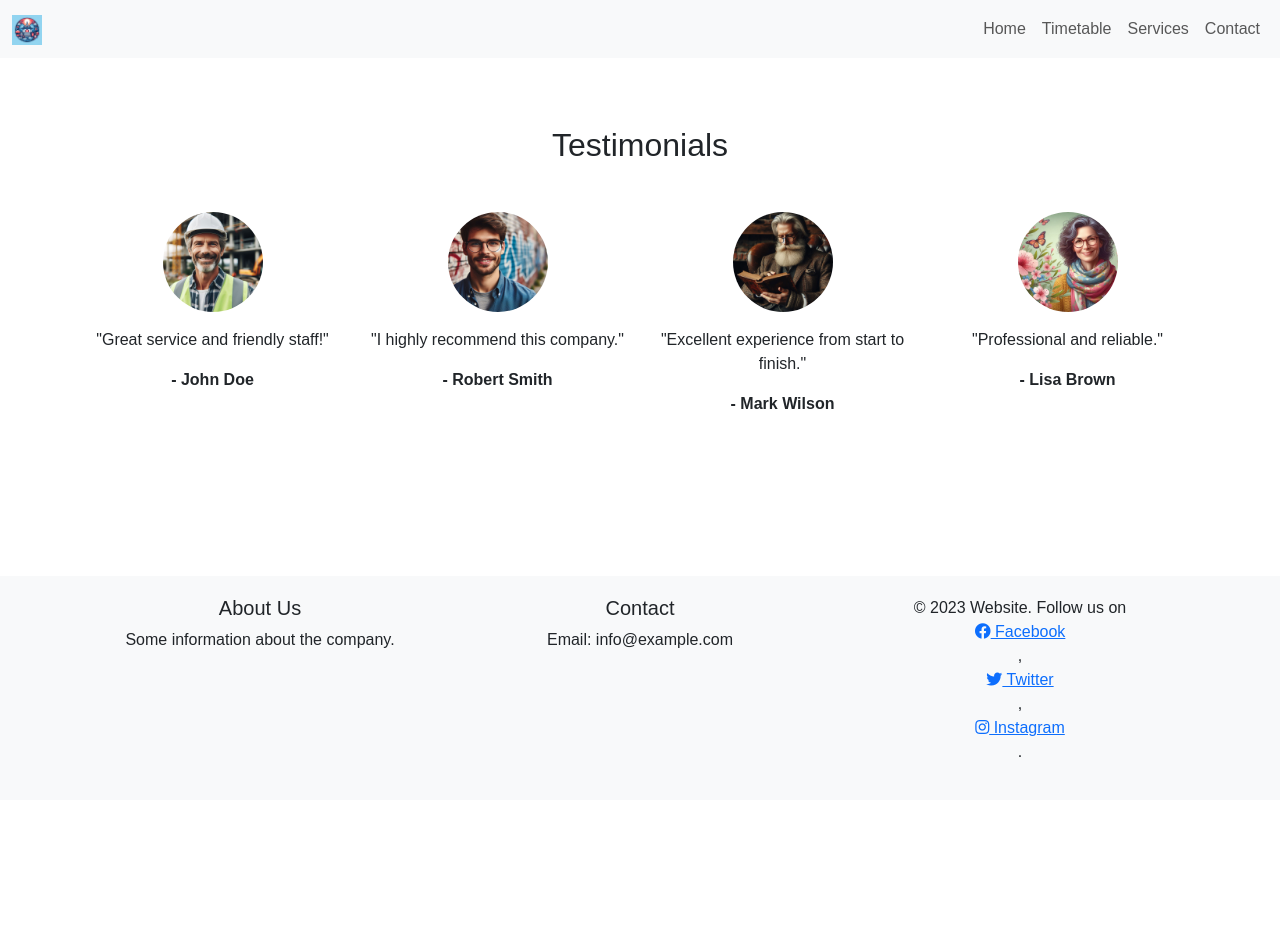
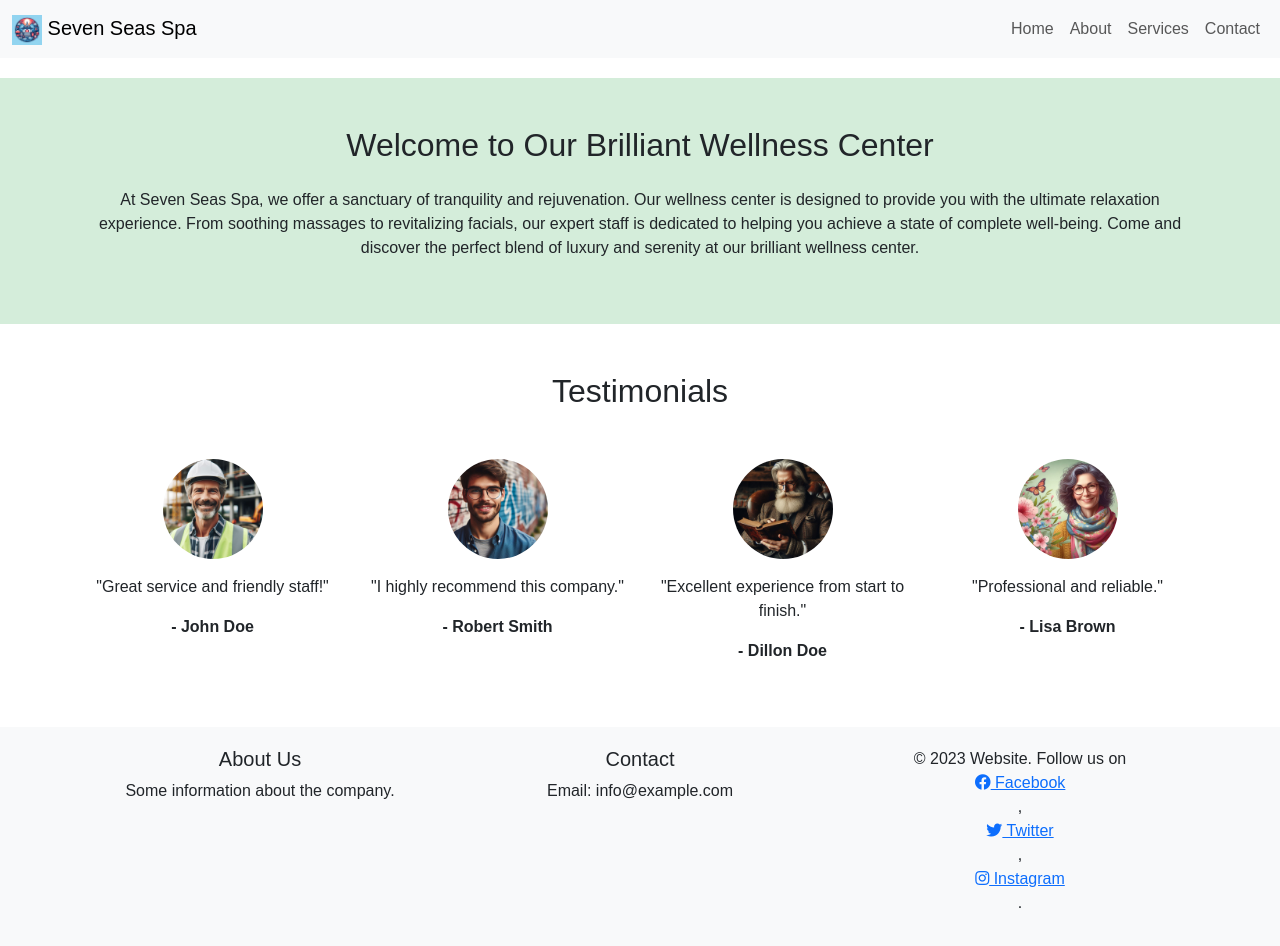
Before and after one commit to BristolGeza/Wellness-Website, a plain HTML site: page index.html in a window 1280 px wide. Before the commit the page ends 800 px from the top, so only its background shows below. Drawn offline with nearby package versions, Linux system fonts and the light colour scheme; a script that the page names is missing.

Commit message:
add top section

```diff
--- a/index.html
+++ b/index.html
@@ -13,7 +13,8 @@
     <nav class="navbar navbar-expand-lg navbar-light bg-light">
         <div class="container-fluid">
             <a class="navbar-brand" href="index.html">
-                <img src="./assets/images/30x30 px icon for Seven Seas Spa website.png" alt=" Seven Seas Spa" style="height:30px; width: 30px;">
+                <img src="./assets/images/30x30 px icon for Seven Seas Spa website.png" alt="Seven Seas Spa" style="height:30px; width: 30px;">
+                Seven Seas Spa
             </a>
             <button class="navbar-toggler" type="button" data-bs-toggle="collapse" data-bs-target="#navbarNav" aria-controls="navbarNav" aria-expanded="false" aria-label="Toggle navigation">
                 <span class="navbar-toggler-icon"></span>
@@ -21,7 +22,7 @@
             <div class="collapse navbar-collapse" id="navbarNav">
                 <ul class="navbar-nav ms-auto">
                     <li class="nav-item"><a class="nav-link" href="index.html">Home</a></li>
-                    <li class="nav-item"><a class="nav-link" href="about.html">Timetable</a></li>
+                    <li class="nav-item"><a class="nav-link" href="about.html">About</a></li>
                     <li class="nav-item"><a class="nav-link" href="services.html">Services</a></li>
                     <li class="nav-item"><a class="nav-link" href="contact.html">Contact</a></li>
                 </ul>
@@ -29,31 +30,38 @@
         </div>
     </nav>
 
-    <!-- Content of the page -->
+    <!-- New Section about Wellness Center -->
+    <section class="wellness-center py-5" style="background-color: #d4edda;">
+        <div class="container">
+            <h2 class="text-center mb-4">Welcome to Our Brilliant Wellness Center</h2>
+            <p class="text-center">At Seven Seas Spa, we offer a sanctuary of tranquility and rejuvenation. Our wellness center is designed to provide you with the ultimate relaxation experience. From soothing massages to revitalizing facials, our expert staff is dedicated to helping you achieve a state of complete well-being. Come and discover the perfect blend of luxury and serenity at our brilliant wellness center.</p>
+        </div>
+    </section>
 
+    <!-- Testimonials Section -->
     <section class="testimonials py-5">
         <div class="container">
             <h2 class="text-center mb-5">Testimonials</h2>
             <div class="row">
                 <div class="col-md-3">
                     <div class="testimonial text-center">
-                        <img src="./assets/images/portraits/a portrait of a middle-aged worker.png " alt="John Doe" class="img-fluid rounded-circle mb-3" style="height: 100px; width: 100px;">
+                        <img src="./assets/images/portraits/a portrait of a middle-aged worker.png" alt="John Doe" class="img-fluid rounded-circle mb-3" style="height: 100px; width: 100px;">
                         <p>"Great service and friendly staff!"</p>
                         <p><strong>- John Doe</strong></p>
                     </div>
                 </div>
                 <div class="col-md-3">
                     <div class="testimonial text-center">
-                        <img src="./assets/images/portraits/a young man portrait.png" alt="Jane Smith" class="img-fluid rounded-circle mb-3" style="height: 100px; width: 100px;">
+                        <img src="./assets/images/portraits/a young man portrait.png" alt="Robert Smith" class="img-fluid rounded-circle mb-3" style="height: 100px; width: 100px;">
                         <p>"I highly recommend this company."</p>
                         <p><strong>- Robert Smith</strong></p>
                     </div>
                 </div>
                 <div class="col-md-3">
                     <div class="testimonial text-center">
-                        <img src="./assets/images/portraits/an old man portrait.png" alt="Mark Wilson" class="img-fluid rounded-circle mb-3" style="height: 100px; width: 100px;">
+                        <img src="./assets/images/portraits/an old man portrait.png" alt="Jane Doe" class="img-fluid rounded-circle mb-3" style="height: 100px; width: 100px;">
                         <p>"Excellent experience from start to finish."</p>
-                        <p><strong>- Mark Wilson</strong></p>
+                        <p><strong>- Dillon Doe</strong></p>
                     </div>
                 </div>
                 <div class="col-md-3">
```
